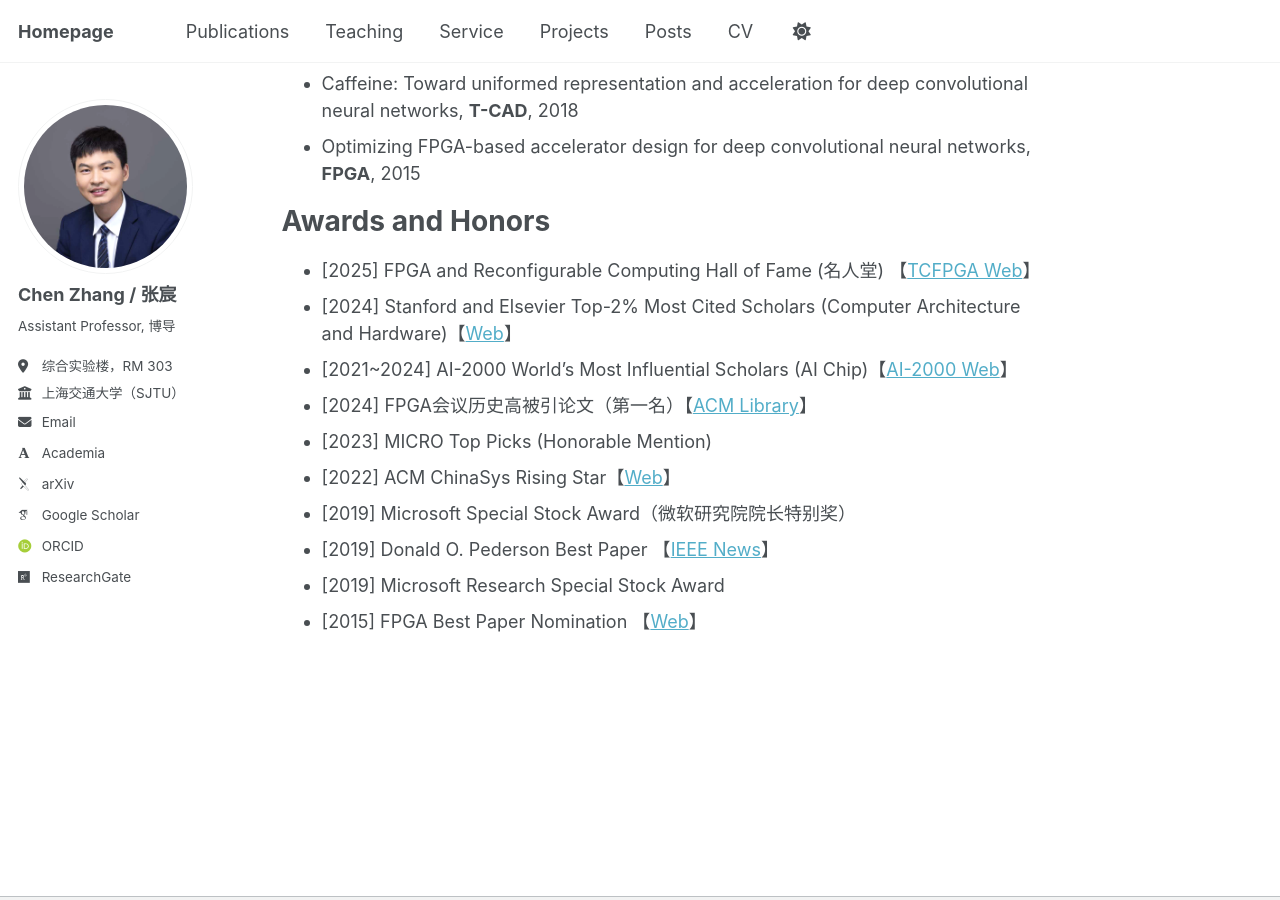
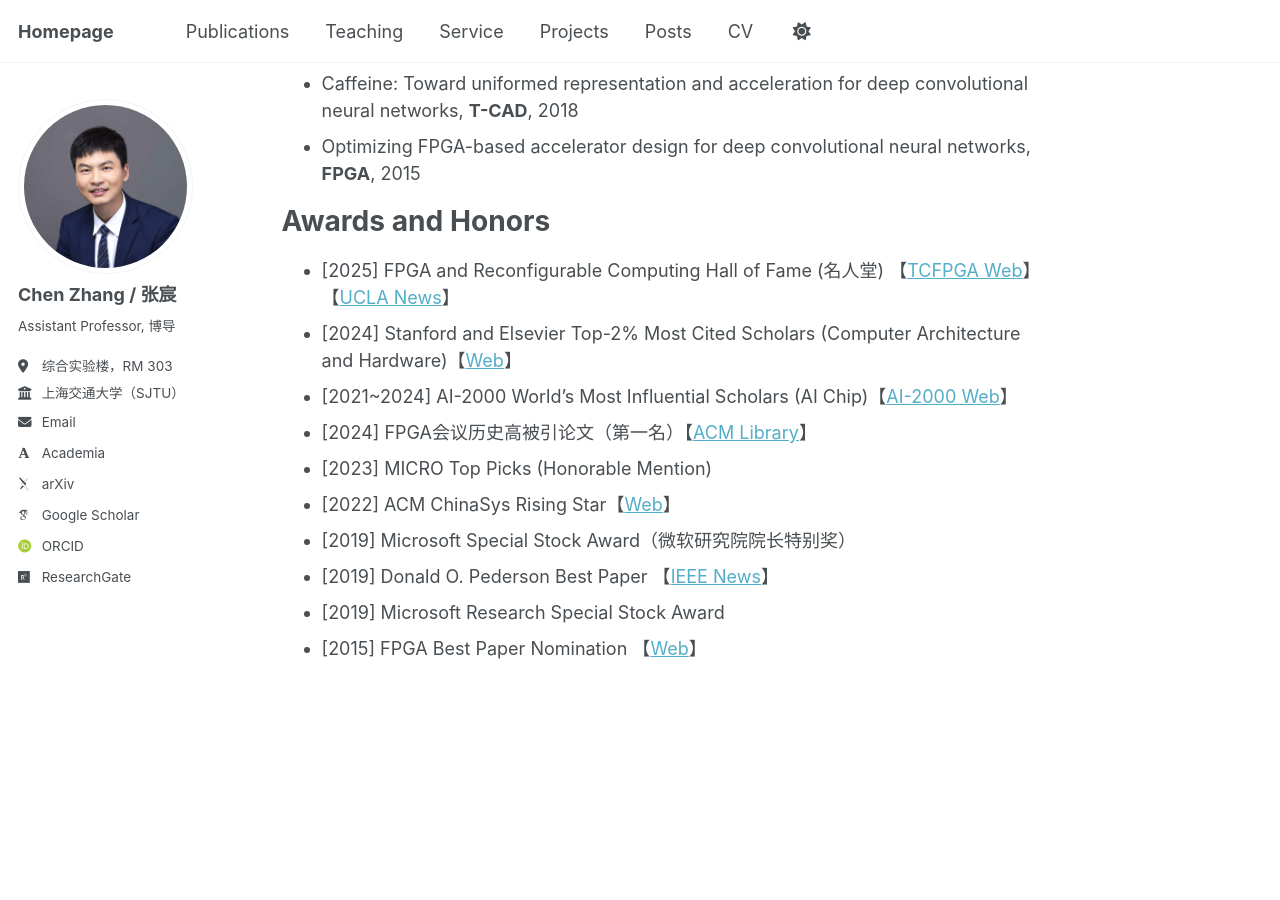
Before and after one commit to chenzhangsjtu/chenzhangsjtu.github.io, a Jekyll site: the page built from _pages/about.md, in a window 1280 px wide and 900 px high, scrolled down 1639 px. Built offline with Jekyll 4.4.1, drawn with Linux system fonts in a browser that asks for light colours; some web fonts are replaced.

Commit message:
Update about.md

```diff
--- a/_pages/about.md
+++ b/_pages/about.md
@@ -32,7 +32,7 @@ Selected Publications（[Full List](https://chenzhangsjtu.github.io/publications
 
 Awards and Honors
 ======
-- [2025] FPGA and Reconfigurable Computing Hall of Fame (名人堂) 【[TCFPGA Web](https://tcfpga.org/books/hall-of-fame/page/hall-of-fame-inductees)】
+- [2025] FPGA and Reconfigurable Computing Hall of Fame (名人堂) 【[TCFPGA Web](https://tcfpga.org/books/hall-of-fame/page/hall-of-fame-inductees)】【[UCLA News](https://www.cs.ucla.edu/professor-jason-cong-and-co-authors-inducted-into-the-class-of-2025-fpga-and-reconfigurable-computing-hall-of-fame/)】
 - [2024] Stanford and Elsevier Top-2% Most Cited Scholars (Computer Architecture and Hardware)【[Web](https://topresearcherslist.com/Home/Profile/899190)】
 - [2021~2024] AI-2000 World's Most Influential Scholars (AI Chip)【[AI-2000 Web](https://www.aminer.cn/ai2000/ct)】
 - [2024] FPGA会议历史高被引论文（第一名）【[ACM Library](https://dl.acm.org/conference/fpga)】
```
